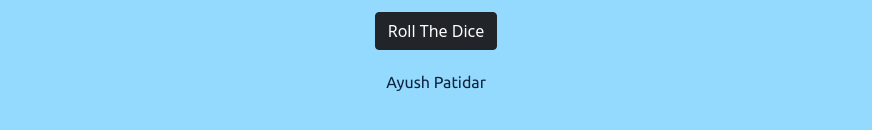
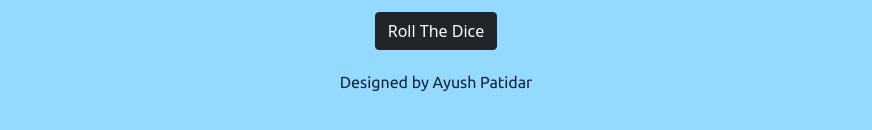
Before and after one commit to AyuPatidar/Dice-Game, a plain HTML site: page index.html in a window 1280 px wide. Shown: the part 424-554 px from the top of the page, without its empty margins (204-1076 px from the left). Drawn offline with nearby package versions, Linux system fonts and the light colour scheme; a web font is replaced by a local one.

Commit message:
Update index.html

```diff
--- a/index.html
+++ b/index.html
@@ -38,7 +38,7 @@
 
   <button type="button" class="btn btn-dark">Roll The Dice</button>
 
-  <p>Ayush Patidar</p>
+  <p>Designed by Ayush Patidar</p>
 
   <script src="index.js" charset="utf-8"></script>
 
```
